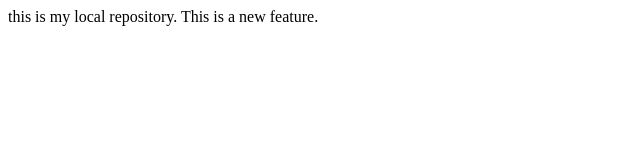
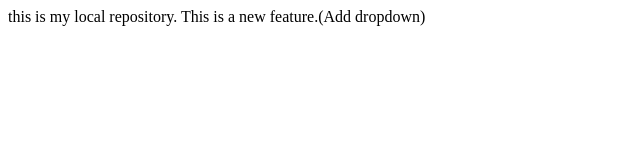
Before and after one commit to tanaya2104/localrepo, a plain HTML site: page index.html in a window 1280 px wide. Shown: the whole page, without its empty margins (0-640 px from the left). Drawn offline with Linux system fonts and the light colour scheme.

Commit message:
add dropdown

```diff
--- a/index.html
+++ b/index.html
@@ -1,2 +1,2 @@
 <pr>this is my local repository.</pr>
-<pr>This is a new feature.</pr>
+<pr>This is a new feature.(Add dropdown)</pr>
```
